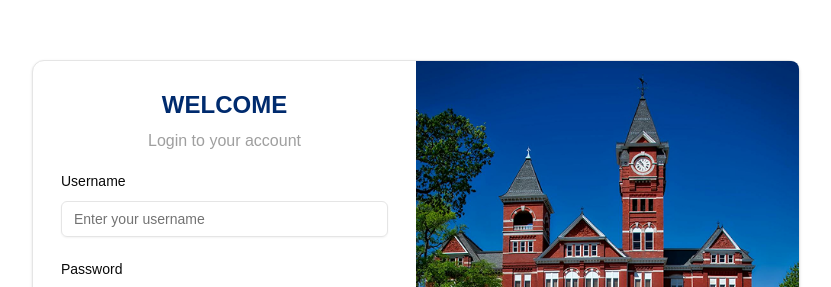
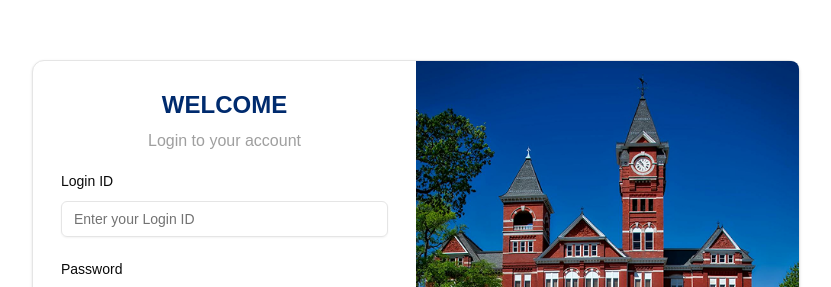
Before and after one commit to QuantumU-7/ewsd-bc21-seven-fe, a Next.js app: page /login in a window 1280 px wide. Shown: the part 145-432 px from the top of the page, without its empty margins (224-1055 px from the left). Built offline with nearby package versions, Linux system fonts and the light colour scheme; no server answers.

Commit message:
fix: login id

```diff
--- a/src/components/admin-users/administrator/CreateNewUserForm.js
+++ b/src/components/admin-users/administrator/CreateNewUserForm.js
@@ -129,7 +129,7 @@ export default function CreateNewUserForm({ isEditing = false }) {
                 name="name"
                 render={({ field }) => (
                   <FormItem>
-                    <FormLabel>Name *</FormLabel>
+                    <FormLabel>Login ID *</FormLabel>
                     <FormControl>
                       <Input {...field} />
                     </FormControl>
--- a/src/components/login/index.jsx
+++ b/src/components/login/index.jsx
@@ -106,9 +106,9 @@ const LoginForm = () => {
                   name="username"
                   render={({ field }) => (
                     <FormItem>
-                      <FormLabel>Username</FormLabel>
+                      <FormLabel>Login ID</FormLabel>
                       <FormControl>
-                        <Input placeholder="Enter your username" {...field} />
+                        <Input placeholder="Enter your Login ID" {...field} />
                       </FormControl>
                       <FormMessage />
                     </FormItem>
```
